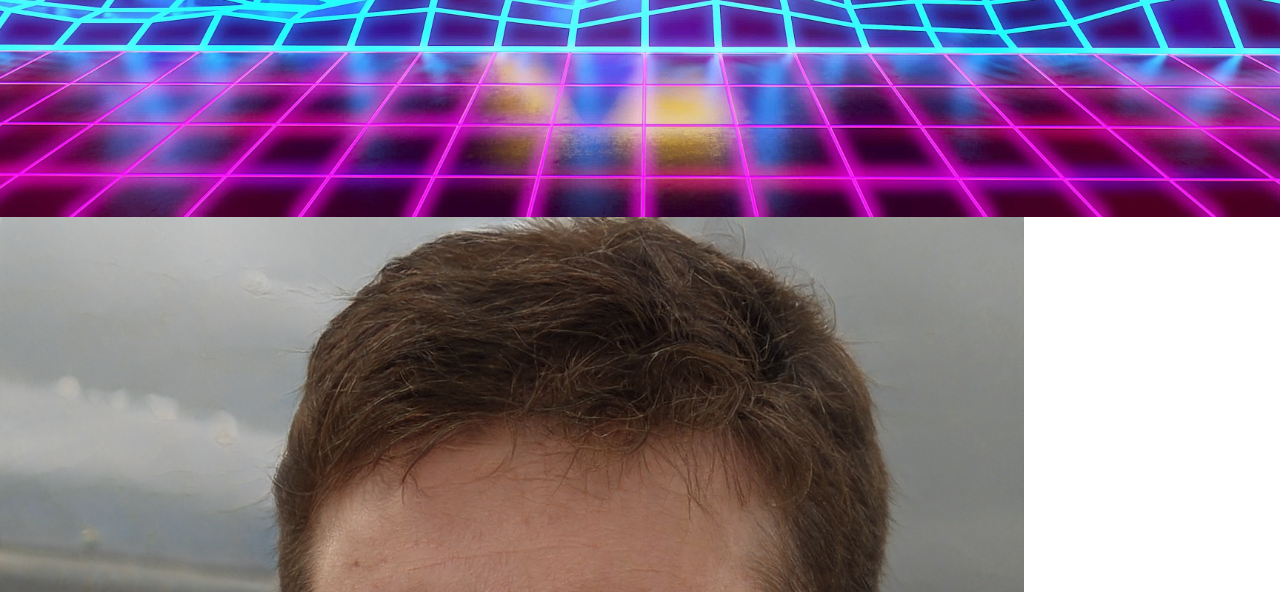
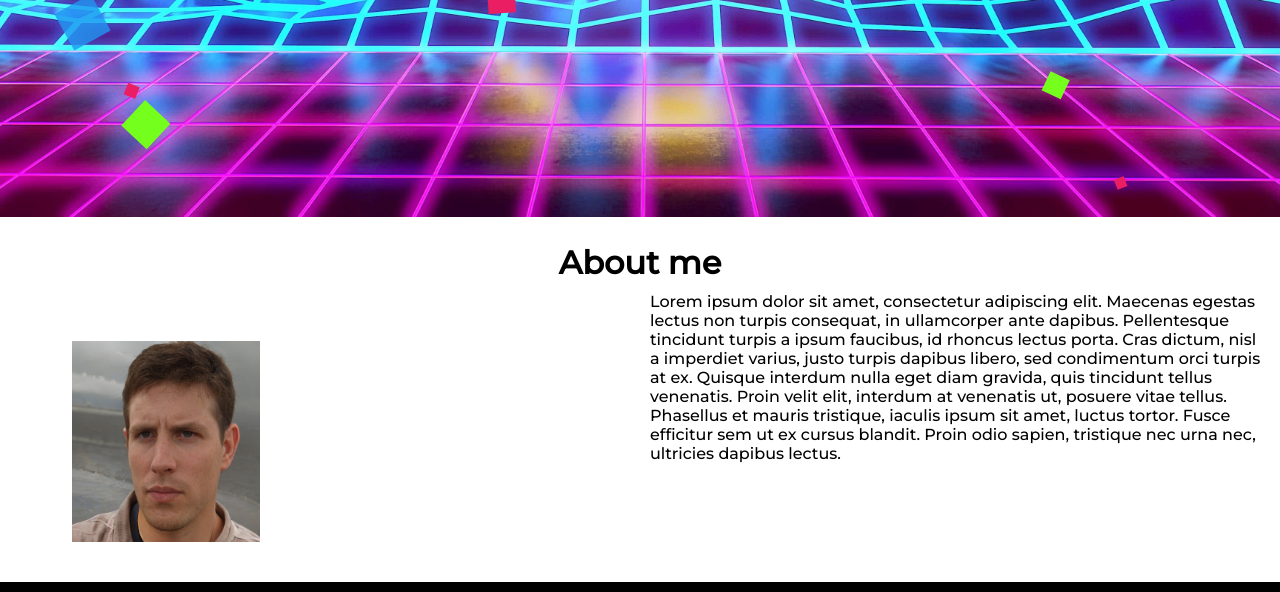
Before and after one commit to Jonathanpou/about-me-website, a plain HTML site: page index.html in a window 1280 px wide. Shown: the part 583-1175 px from the top of the page. Drawn offline with Linux system fonts and the light colour scheme.

Commit message:
Got footer logos working and js animation on home screen

```diff
--- a/index.html
+++ b/index.html
@@ -11,12 +11,12 @@
 <body>
     <header>
         <div class="logo">
-            <a class="text_logo" href="#">J.</a>
+            <a class="text_logo" href="#home"> J. </a>
         </div>
         <nav>
             <ul class="nav__links">
                 <li><a href="#home">Home</a></li>
-                <li><a href="#about">About</a></li>
+                <li><a href="#row">About</a></li>
                 <li><a href="#skills">Skills</a></li>
             </ul>
         </nav>
@@ -25,6 +25,39 @@
 
 <!---Home Page---->
  <section class="home" id="home">
+   <script>
+
+    const colors = [
+      '#2196f3',
+      '#e91e63',
+      '#feb3b',
+      '#74ff1d'
+    ]
+
+     function createSquare() {
+       const section = document.querySelector('section');
+       const square = document.createElement('span');
+
+       var size = Math.random() * 50;
+
+       square.style.width = 20 + size + 'px';
+       square.style.height = 20 + size + 'px';
+
+       square.style.top = Math.random() * innerHeight + 'px';
+       square.style.left = Math.random() * innerWidth + 'px';
+
+      const bg = colors[Math.floor(Math.random() * colors.length)];
+      square.style.background = bg;
+
+       section.appendChild(square);
+
+       setTimeout(() => {
+         square.remove()
+       },5000)
+      }
+
+      setInterval(createSquare, 150)
+   </script>
     <div class="max-width">
          <class class="home__content">
             <div class="text1">Hello there, my name is</div>
@@ -45,45 +78,36 @@
         </div>
     </div>
 </section>
+<!-----About----->
+<div class="row">
+    <div class="about_h">
+        <h1>About me</h1>
+    </div>
+    <div class="column left" style="background-color:#ffffff;">
+      <img src="/resurces/image.jpeg" alt="">
+    </div>
+    <div class="column right" style="background-color:#ffffff;;">
+      <p>Lorem ipsum dolor sit amet, consectetur adipiscing elit.
+          Maecenas egestas lectus non turpis consequat, in ullamcorper ante dapibus.
+          Pellentesque tincidunt turpis a ipsum faucibus, id rhoncus lectus porta.
+          Cras dictum, nisl a imperdiet varius, justo turpis dapibus libero, sed condimentum orci turpis at ex.
+          Quisque interdum nulla eget diam gravida, quis tincidunt tellus venenatis.
+          Proin velit elit, interdum at venenatis ut, posuere vitae tellus.
+          Phasellus et mauris tristique, iaculis ipsum sit amet, luctus tortor.
+          Fusce efficitur sem ut ex cursus blandit.
+          Proin odio sapien, tristique nec urna nec, ultricies dapibus lectus.
+        </p>
+    </div>
+  </div>
 
-<section class="about" id="about">
-    <div class="max-width">
-        <div class="about__content">
-            <div class="columm left">
-                <img src="/resurces/image.jpeg" alt="profile">
-            </div>
-            <div class="column right">
-                <div class="text">
-                    <p>
-                        Lorem ipsum dolor sit amet, consectetur adipiscing elit.
-                        Sed faucibus laoreet lectus, vehicula ullamcorper nunc tincidunt eu.
-                        Donec aliquam pharetra est, vitae finibus est pellentesque ut.
-                        Vestibulum cursus auctor risus nec fringilla.
-                        Nam in libero pulvinar metus pharetra scelerisque.
-                        Cras a ullamcorper velit, non commodo tortor.
-                        Pellentesque maximus imperdiet dui, dapibus aliquet est posuere in.
-                        In hac habitasse platea dictumst. Nam viverra elementum pellentesque.
-                    </p>
-                </div>
-            </div>
-        </div>
-    </div>
-</section>
 
-<section class="skills" id="skillsabout">
-    <div class="max-width">
-         <class class="skills__content">
-             <div>
 
-             </div>
-    </div>
-</section>
-
+<!---footer--->
 <footer>
     <ul>
         <span><a href="https://www.linkedin.com/in/jonathan-h%C3%B8xbroe-poulsen-257bb888/"><i class="fa fa-linkedin-square" aria-hidden="true"></i></a></span>
-        <span><a href="#"><i class="fa fa-github" aria-hidden="true"></i></a></span>
-        <span><a href="#"><i class="fa fa-twitter" aria-hidden="true"></i></a></span>
+        <span><a href="https://github.com/Jonathanpou"><i class="fa fa-github" aria-hidden="true"></i></a></span>
+        <span><a href="https://twitter.com/JonathanHPou"><i class="fa fa-twitter" aria-hidden="true"></i></a></span>
     </ul>
 </footer>
 </body>
--- a/styles.css
+++ b/styles.css
@@ -5,12 +5,13 @@
     margin: 0;
     padding: 0;
     box-sizing: border-box;
+    font-family: "Montserrat", sans-serif;
 }
 html {
     scroll-behavior: smooth;
 }
 
-/* navbar */
+/*  navbar  */
 li, a, button {
     font-family: "Montserrat", sans-serif;
     font-weight: 500;
@@ -75,7 +76,7 @@ button:hover {
     background-color: rgba(220, 20, 60, 0.8);
 }
 
-/* homepage */
+/*  homepage  */
 .home {
     display: flex;
     background: url("resurces/neon-background.jpg") no-repeat center;
@@ -102,8 +103,36 @@ button:hover {
     text-shadow: 2px 2px 2px #292929;
 }
 
+section{
+    height: 100vh;
+}
 
-/*wordCarousel*/
+section span {
+    position:absolute;
+    pointer-events: none;
+    background: #fff;
+    animation: animate 5s linear infinite;
+}
+
+@keyframes animate {
+    0% {
+        transform: scale(0) translateY(0) rotate(0deg);
+        opacity: 0;
+    }
+    10% {
+        opacity: 1;
+    }
+    90% {
+        opacity: 1;
+    }
+    100% {
+        transform: scale(1) translateY(-500%) rotate(360deg);
+        opacity: 0;
+    }
+}
+
+
+/*  wordCarousel    */
 @import url(https://fonts.googleapis.com/css?family=Open+Sans:700,400);
 
 .carousel {
@@ -186,7 +215,49 @@ button:hover {
 }
 
 
-/*footer*/
+/*  About   */
+.about_h {
+    padding-top: 2%;
+    text-align: center;
+}
+
+.column {
+    float: left;
+    padding: 10px;
+    height: 300px; /* Should be removed. Only for demonstration */
+}
+
+.left {
+    width: 50%;
+}
+
+.right {
+    width: 50%;
+}
+
+img {
+    padding-top: 8%;
+    padding-left: 10%;
+    width: 250px;
+    height: 250px;
+}
+
+.row .h2 {
+    margin: auto;
+}
+
+.row .p {
+    text-align: center;
+}
+
+
+.row:after {
+    content: "";
+    display: table;
+    clear: both;
+}
+
+/*  footer  */
 footer {
     display: flex;
     justify-content: center;
@@ -225,21 +296,25 @@ footer ul span:nth-child(1)::before {
     content: '\f08c';
     color: #0077b5;
     border-bottom: 4px solid #0077b5;
+    pointer-events: none;
 }
 footer ul span:nth-child(2)::before {
     content: '\f09b';
     color: #fafafa;
     border-bottom: 4px solid #fafafa;
+    pointer-events: none;
 }
 footer ul span:nth-child(3)::before {
     content: '\f099';
     color: #1da1f2;
     border-bottom: 4px solid #1da1f2;
+    pointer-events: none;
 }
 footer ul span:nth-child(4)::before {
     content: '\f08c';
     color: #0077b5;
     border-bottom: 4px solid #0077b5;
+    pointer-events: none;
 }
 footer ul span:hover::before {
     height: 100%;
```
